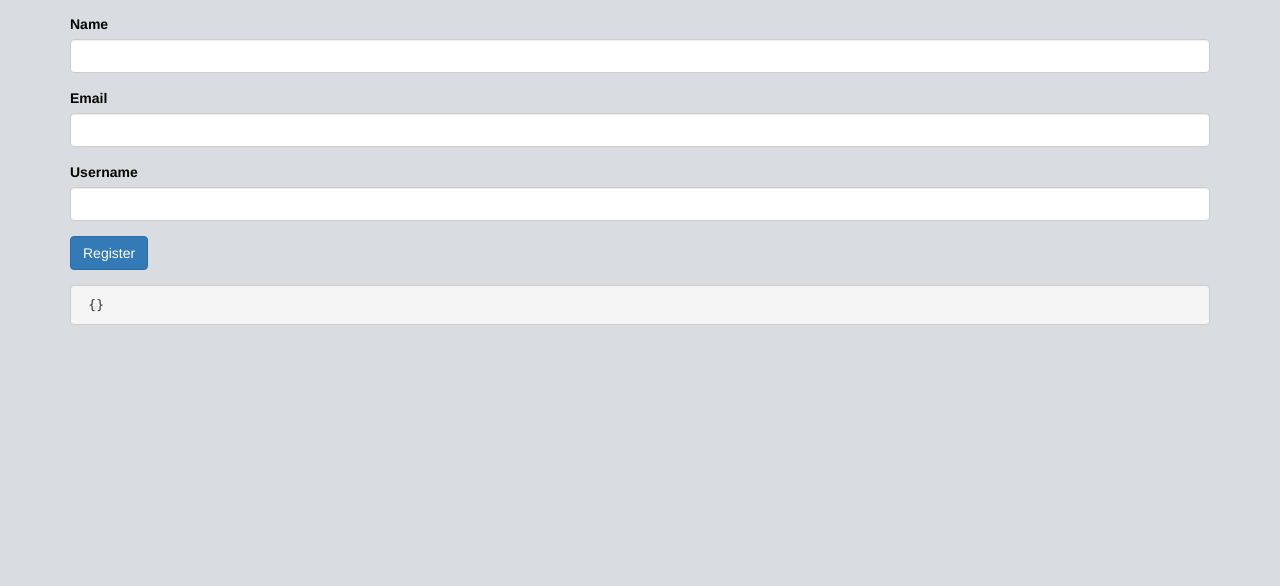
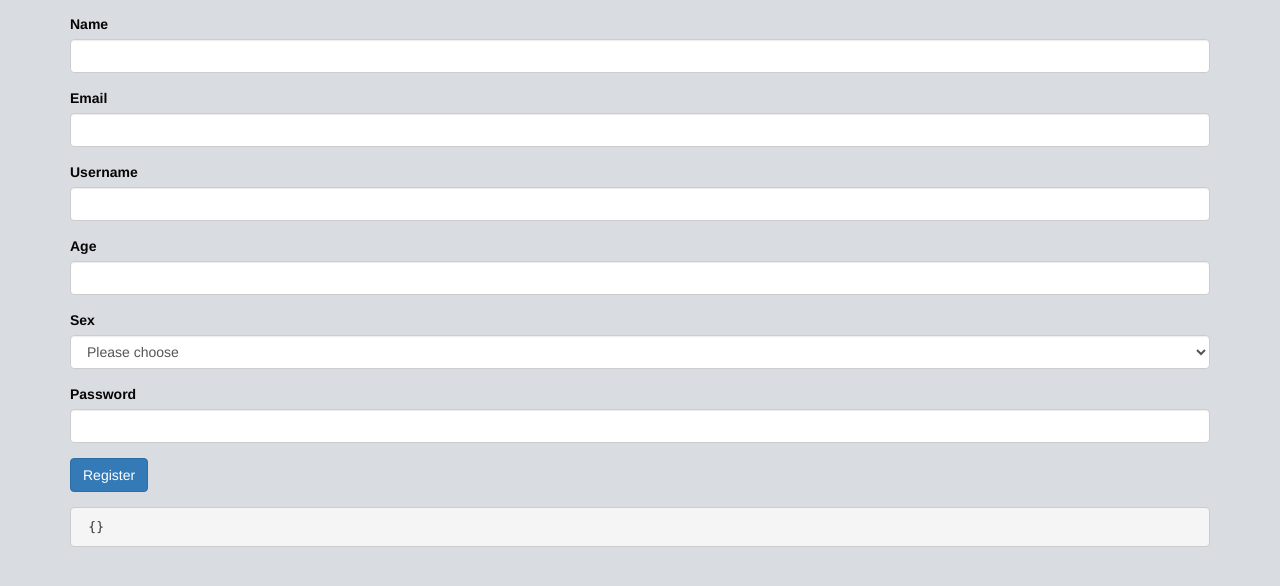
Before and after one commit to ghigbie/angularPlayground4, a website: page landing.html in a window 1280 px wide. Shown: the part 58-644 px from the top of the page. Drawn offline with nearby package versions, Linux system fonts and the light colour scheme; some packages are replaced by stand-ins of ours.

Commit message:
Add two additional form fields

```diff
--- a/controllers/MinMax.js
+++ b/controllers/MinMax.js
@@ -3,6 +3,11 @@
 (function(){
     var MinMaxCtrl = function($scope){
         $scope.formModel = {};
+
+        $scope.onSubmit = function(){
+            console.log(`Hey, I'm submitted!!!`);
+            console.log($scope.formModel);
+        };
     };
 
     MinMaxCtrl.$inject = ['$scope'];
--- a/landing.html
+++ b/landing.html
@@ -18,34 +18,34 @@
 		<form ng-submit="onSubmit()">
 			 <div class="form-group">
                     <label for="name">Name</label>
-                    <input class="form-control" type="text" id="name" name="name" required="required" ng-model="formModel.name"/>
+                    <input class="form-control" type="text" id="name" name="name" ng-model="formModel.name"/>
                 </div>
                 <div class="form-group">
                     <label for="email">Email</label>
-                    <input class="form-control" type="email" id="email" name="email" required="required" ng-Model="formModel.email"/>
+                    <input class="form-control" type="email" id="email" name="email"  ng-Model="formModel.email"/>
                 </div>
                 <div class="form-group">
                     <label for="username">Username</label>
-                    <input class="form-control" type="text" id="username" name="username" required="required"  ng-Model="formModel.username"/>
+                    <input class="form-control" type="password" id="username" name="username"  ng-Model="formModel.username"/>
                 </div>
-                <!--<div class="form-group">-->
-                <!--    <label for="age">Age</label>-->
-                <!--    <input class="form-control" type="number" id="age" name="age" required="required"  ng-Model="formModel.age"/>-->
-                <!--</div>-->
-                <!-- <div class="form-group">-->
-                <!--    <label for="sex">Sex</label>-->
-                <!--    <select class="form-control" type="" id="sex" name="sex" required="required"  ng-Model="formModel.sex">-->
-                <!--        <option value="">Please Choose</option>-->
-                <!--        <option value="male">Male</option>-->
-                <!--        <option value="female">Female</option>-->
-                <!--    </select>-->
-                <!--</div>-->
-                <!--<div class="form-group">-->
-                <!--    <label for="password">Password</label>-->
-                <!--    <input class="form-control" type="password" id="password" name="password" required="required" ng-model="formModel.password"/>-->
-                <!--</div>-->
                 <div class="form-group">
-                    <button class="btn btn-primary" type="submit">Register</button>
+                    <label for="age">Age</label>
+                    <input class="form-control" type="number" id="age" name="age" required="required" ng-model="formModel.age">
+                </div>
+                <div class="form-group">
+                    <label for="sex">Sex</label>
+                    <select class="form-control" type="" id="sex" name="sex" required="required" ng-model="formModel.sex">
+                        <option value="">Please choose</option>
+                        <option value="male">Male</option>
+                        <option value="female">Female</option>
+                    </select>
+                </div>
+                <div class="form-group">
+                    <label for="password">Password</label>
+                    <input class="form-control" type="password" id="password" name="password" required="required" ng-model="formModel.password"/>
+                </div>
+                <div class="form-group">
+                    <button class="btn btn-primary" type="submit" ng-click="onSubmit()">Register</button>
                 </div>
 		</form>
 		<pre> {{ formModel | json }}</pre>
```
